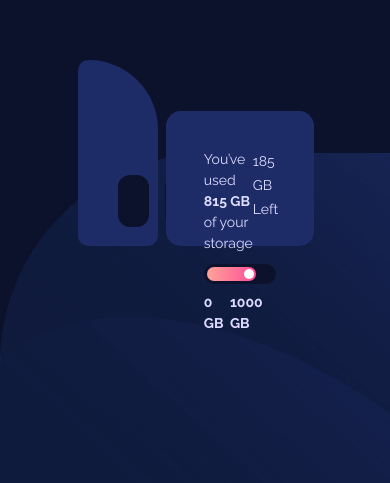
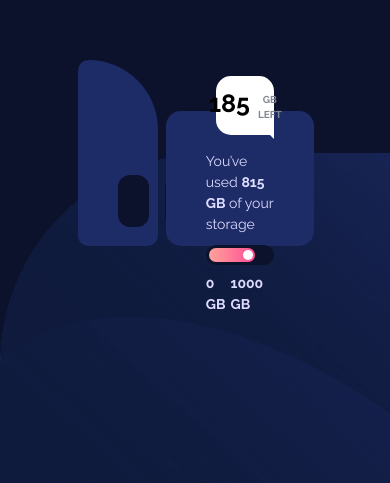
Before and after one commit to DLRoux2o20/FrontendMentor-Data-Storage, a plain HTML site: page index.html in a window 390 px wide. Shown: the part 269-752 px from the top of the page. Drawn offline with Linux system fonts and the light colour scheme.

Commit message:
Make speech bubble with content and make right div responsive.

```diff
--- a/index.html
+++ b/index.html
@@ -66,8 +66,8 @@
           <span id="storage-used-text"
             >You’ve used <b>815 GB</b> of your storage</span
           >
-          <div id="speech-bubble"><span>185 GB Left</span></div>
         </div>
+		<div class="flex" id="speech-bubble"><div class="speech-bubble-flex-div"><span class="speech-bubble-span" id="speech-bubble-number">185</span></div> <div class="speech-bubble-flex-div" id="speech-bubble-flex-div2"><span class="speech-bubble-span" id="speech-bubble-text">GB LEFT</span></div><div id="speech-bubble-triangle"></div></div>
           <div id="progress-bar">
 					<div id="gradient-div">
 						<div id="circle"></div>
--- a/styles.css
+++ b/styles.css
@@ -134,7 +134,7 @@ body {
 	height: 16vh;
 	border-radius: 15px;
 	margin-top: auto;
-    padding: 38px;
+    padding: 2.5em;
 }
 
 span {
@@ -150,8 +150,57 @@ b {
     font-weight: 700;
 }
 
+.speech-bubble-flex-div {
+	text-align: center;
+	align-content: center;
+}
+
+.speech-bubble-span {
+	font-weight: 700;
+}
+
 #speech-bubble {
-    width: max-content;
+    max-width: 10vw;
+	height: 8.5vh;
+	border-radius: 15px;
+	border-bottom-right-radius: 0;
+	background-color: white;
+	position: absolute;
+	top: 0;
+	right: 2.5em;
+	justify-content: center;
+	align-content: center;
+	gap: 0.5em;
+	padding-bottom: 0.3em;
+	padding-inline: 1.8em;
+}
+
+#speech-bubble-flex-div2 {
+	padding-top: 0.3em;
+}
+
+#speech-bubble-number {
+	color: black;
+	font-size: 40px;
+}
+
+#speech-bubble-text {
+	color: var(--grayish-blue);
+	font-size: 13px;
+	display: inline-block;
+	align-content: center;
+}
+
+#speech-bubble-triangle {
+	position: absolute;
+	width: 0;
+	height: 0;
+	bottom: calc(-1.4vw + 2px);
+	right: 0;
+	border-top: 0.7vw solid white;
+	border-bottom: 0.7vw solid transparent;
+	border-left: 0.7vw solid transparent;
+	border-right: 0.7vw solid white;
 }
 
 #progress-bar {
@@ -189,3 +238,23 @@ b {
 	bottom: 0;
 	z-index: -1;
 }
+
+@media only screen and (max-width: 1200px) {
+	#speech-bubble {
+		height: 7vh;
+		top: 1em;
+	}
+
+	#speech-bubble-number {
+		font-size: 25px;
+	}
+
+	#speech-bubble-text {
+		font-size: 10px;
+		padding-top: 0.5em;
+	}
+}
+
+@media only screen and (max-width: 1000px) {
+
+}
```
